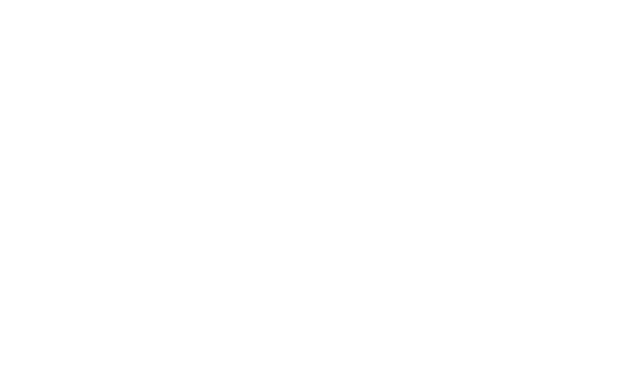
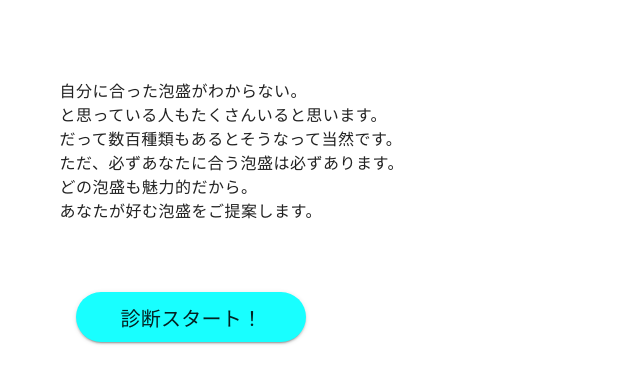
Before and after one commit to ShimaBee/credit_diagnosis, a Nuxt app in the folder front/nuxt_app/: page / in a window 1280 px wide. Shown: the top 384 px of the page, without its empty margins (0-640 px from the left). Built offline with nearby package versions, Linux system fonts and the light colour scheme.

Commit message:
vuetify version up

```diff
--- a/front/nuxt_app/layouts/default.vue
+++ b/front/nuxt_app/layouts/default.vue
@@ -1,5 +1,6 @@
 <template>
   <v-app >
+   <nuxt />
   </v-app>
 </template>
 
--- a/front/nuxt_app/package.json
+++ b/front/nuxt_app/package.json
@@ -14,6 +14,6 @@
     "nuxt": "^2.0.0"
   },
   "devDependencies": {
-    "@nuxtjs/vuetify": "^1.0.0"
+    "@nuxtjs/vuetify": "^1.11.0"
   }
 }
--- a/front/nuxt_app/pages/index.vue
+++ b/front/nuxt_app/pages/index.vue
@@ -1,5 +1,26 @@
 <template>
-
+  <section class="d-flex justify-center mt-10">
+      <v-container>
+        <div class="top-content">
+          <p class="body-1 mb-7 mt-7 text">
+            自分に合った泡盛がわからない。
+            <br />と思っている人もたくさんいると思います。
+            <br />だって数百種類もあるとそうなって当然です。
+            <br />ただ、必ずあなたに合う泡盛は必ずあります。
+            <br />どの泡盛も魅力的だから。
+            <br />あなたが好む泡盛をご提案します。
+          </p>
+          <v-btn
+            width="230"
+            height="50"
+            rounded
+            class="cyan accent-2 mb-8 ma-4 mt-10 title"
+            to="/question"
+            nuxt
+          >診断スタート！</v-btn>
+        </div>
+      </v-container>
+    </section>
 </template>
 
 <script>
```
Also changed, not shown: 1 other file (tests, documents, lock files or other folders).
